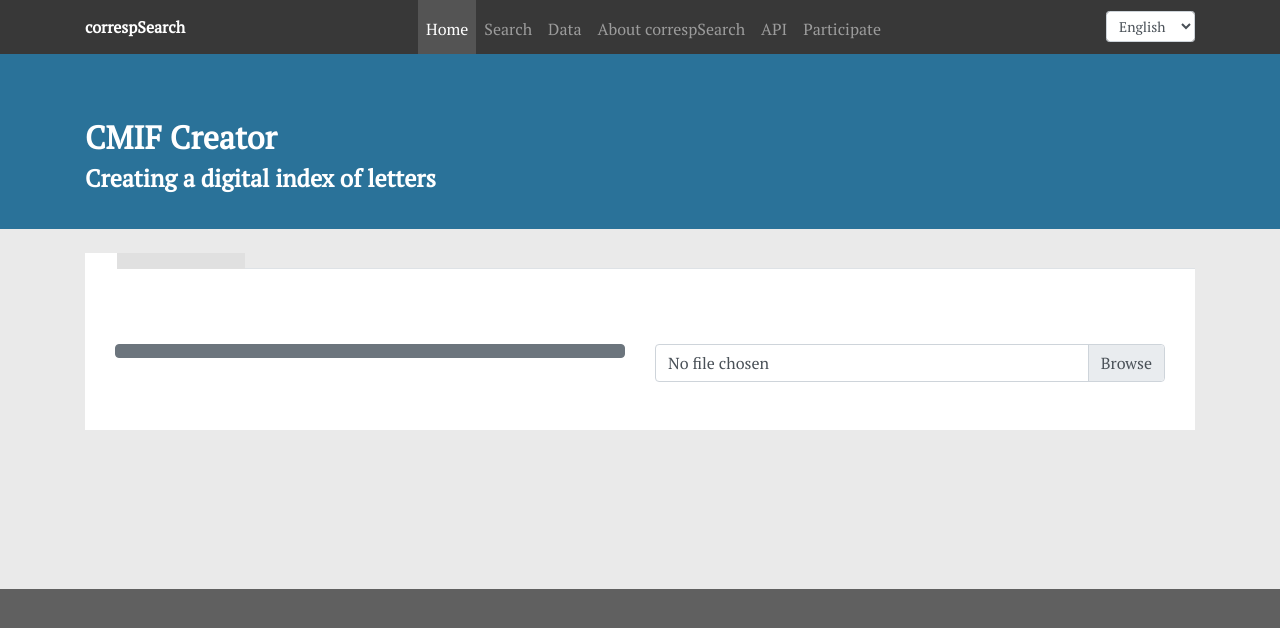
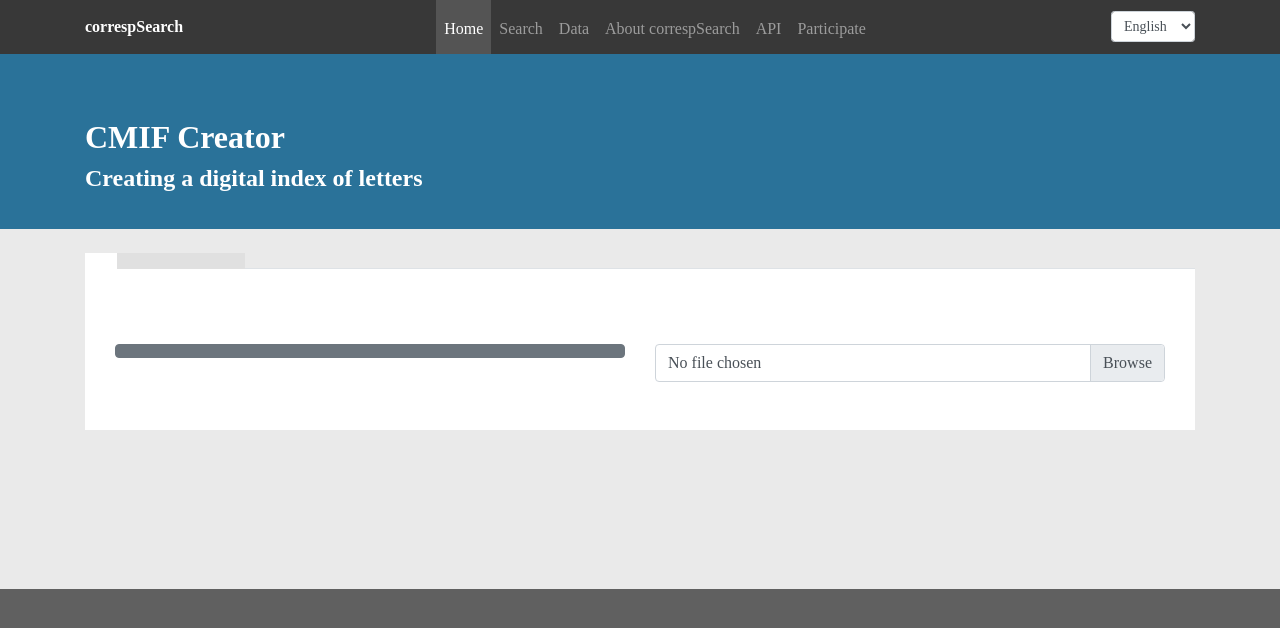
Before and after one commit to correspSearch/CMIF-Creator, a Vue app: page / in a window 1280 px wide. Shown: the top 628 px of the page. Built offline with nearby package versions, Linux system fonts and the light colour scheme; no server answers.

Commit message:
fonts fixed

```diff
--- a/src/App.vue
+++ b/src/App.vue
@@ -503,17 +503,17 @@
 body {
   background-color: #606060;
   color: #fff;
-  font-family: 'PT Serif';
+  font-family: 'PTSerif';
 }
 
 html, body, p, span, input, label, button, a, h1, h2, h3, h4, h5 {
-  font-family: 'PT Serif' !important;
+  font-family: 'PTSerif' !important;
 }
 
 h1 {
   font-size: 2.0em;
   font-weight: bold;
-  font-family: 'PT Serif';
+  font-family: 'PTSerif';
 }
 h2 {
   font-size: 1.5em;
@@ -593,7 +593,7 @@
 }
 
 #app {
-  font-family: 'PT Serif';
+  font-family: 'PTSerif';
   -webkit-font-smoothing: antialiased;
   -moz-osx-font-smoothing: grayscale;
   color: #2c3e50;
```
Also changed, not shown: 1 other file (tests, documents, lock files or other folders).
